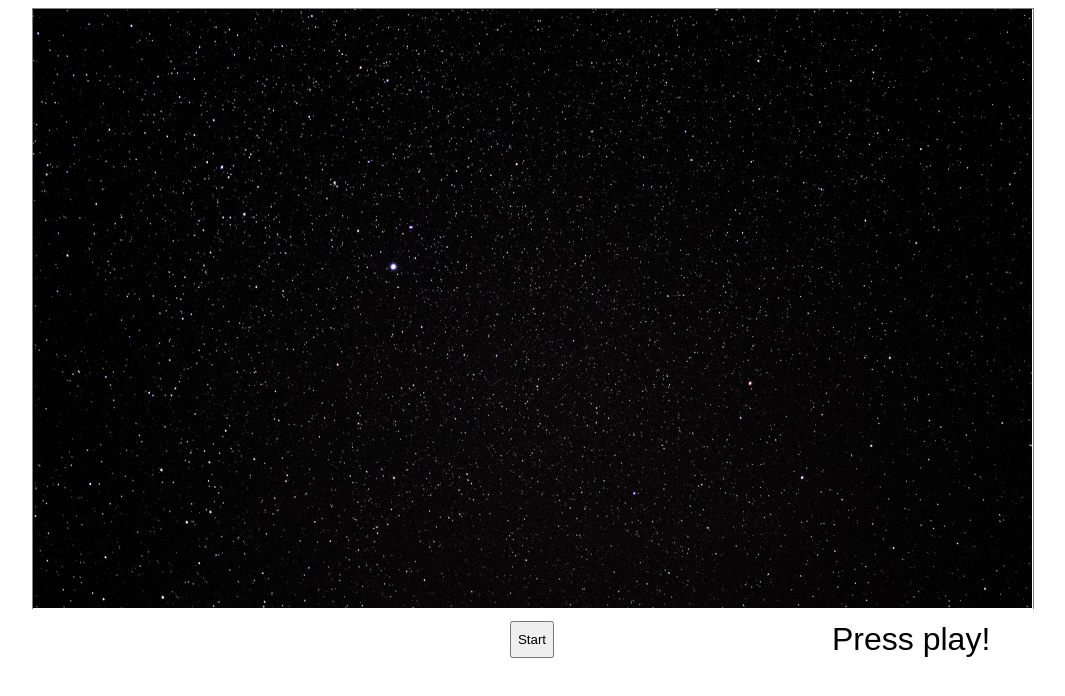
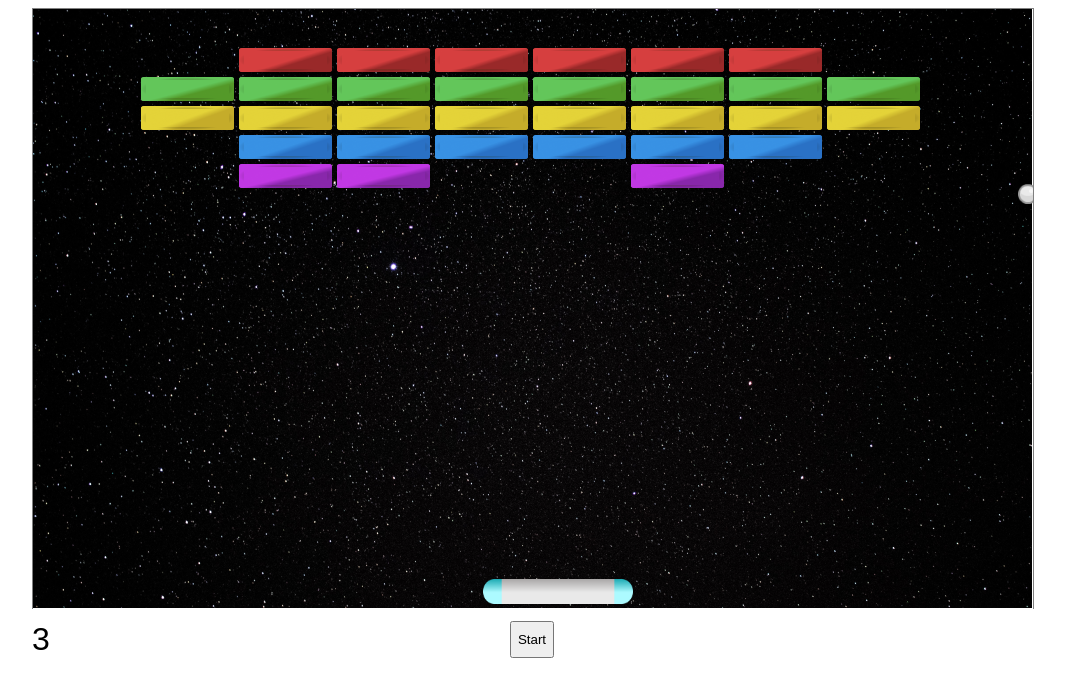
Before and after one commit to LievStudio/arkanoid-typescript, a website built with Parcel: page src/index.html in a window 1280 px wide. Both pictures are taken after a click on the button "Start". Shown: the whole page, without its empty margins (108-1173 px from the left). Built offline with nearby package versions, Linux system fonts and the light colour scheme.

Commit message:
initial commit game can't be served yet for some weird reason

```diff
--- a/package.json
+++ b/package.json
@@ -20,5 +20,8 @@
     "parcel-bundler": "^1.12.4",
     "prettier": "^2.2.1",
     "typescript": "^4.1.3"
+  },
+  "dependencies": {
+    "flow-typed": "^3.3.1"
   }
 }
--- /dev/null
+++ b/src/Collision.ts
@@ -0,0 +1,55 @@
+// Types
+import { Brick } from './sprites/Brick';
+import { Paddle } from './sprites/Paddle';
+import { Ball } from './sprites/Ball';
+import { CanvasView } from './view/CanvasView';
+
+export class Collision {
+
+    isCollidingBrick(ball: Ball, brick: Brick): boolean {
+        if (
+            ball.pos.x < brick.pos.x + brick.width &&
+            ball.pos.x +  ball.width > brick.pos.x &&
+            ball.pos.y < brick.pos.y + brick.height &&
+            ball.pos.y + ball.height > brick.pos.y
+        ) return true;
+
+        return false;
+    }
+
+    // Check ball collision with bricks
+    isCollidingBricks(ball: Ball, bricks: Brick[]): boolean {
+        let colliding = false;
+        bricks.forEach((brick,i) => {
+            if (this.isCollidingBrick(ball, brick)) {
+                ball.changeYDirection();
+
+                if (brick.energy === 1) {
+                    bricks.splice(i, 1);
+                } else {
+                    brick.energy -= 1;
+                }
+
+                colliding = true;
+            }
+        });
+
+        return colliding;
+    }
+
+    checkBallCollision(ball: Ball, paddle: Paddle, view: CanvasView): void {
+        // 1. Check ball collision with paddle
+        if (
+            ball.pos.x + ball.width >  paddle.pos.x &&
+            ball.pos.x < paddle.pos.x + paddle.width &&
+            ball.pos.y + ball.height === paddle.pos.y
+        ) ball.changeYDirection();
+        // 2. Check ball collision with walls
+        // Ball movement X constraints
+        if (ball.pos.x > view.canvas.width - ball.width || ball.pos.x < 0) {
+            ball.changeXDirection();
+        }
+        // Ball movement Y constraints
+        if (ball.pos.y < 0 + ball.height) ball.changeYDirection();
+    }
+}
--- /dev/null
+++ b/src/helpers.ts
@@ -0,0 +1,34 @@
+import { Brick } from './sprites/Brick';
+import {
+    BRICK_IMAGES,
+    LEVEL,
+    STAGE_COLS,
+    STAGE_PADDING,
+    BRICK_ENERGY,
+    BRICK_HEIGHT,
+    BRICK_PADDING,
+    BRICK_WIDTH
+} from 'setup';
+
+export const createBricks = (): Brick[] => {
+    return LEVEL.reduce((acc, element, i) => {
+        const row = Math.floor((i + 1) / STAGE_COLS);
+        const col = i % STAGE_COLS;
+
+        const x = STAGE_PADDING + col * (BRICK_WIDTH + BRICK_PADDING);
+        const y = STAGE_PADDING + row * (BRICK_HEIGHT + BRICK_PADDING);
+
+        if (element === 0) return acc;
+
+        return [
+            ...acc,
+            new Brick(
+                BRICK_WIDTH,
+                BRICK_HEIGHT,
+                { x, y },
+                BRICK_ENERGY[element],
+                BRICK_IMAGES[element]
+            )
+        ]
+    }, [] as Brick[])
+}
--- a/src/index.html
+++ b/src/index.html
@@ -1,4 +1,3 @@
-<!DOCTYPE html>
 <html lang="en">
   <head>
     <meta charset="UTF-8" />
--- a/src/index.ts
+++ b/src/index.ts
@@ -1,2 +1,110 @@
-// Start here
-console.log("Start here!");
+import { CanvasView } from './view/CanvasView';
+import { Ball } from './sprites/Ball';
+import { Brick } from './sprites/Brick';
+import { Paddle } from './sprites/Paddle';
+import { Collision } from './Collision';
+// Images
+import PADDLE_IMAGE from './images/paddle.png';
+import BALL_IMAGE from './images/ball.png';
+// Level and colors
+import {
+  PADDLE_SPEED,
+  PADDLE_WIDTH,
+  PADDLE_HEIGHT,
+  PADDLE_STARTX,
+  BALL_SPEED,
+  BALL_SIZE,
+  BALL_STARTX,
+  BALL_STARTY
+} from './setup';
+// Helpers
+import { createBricks } from './helpers';
+
+let gameOver = false;
+let score = 0;
+
+function setGameOver(view: CanvasView) {
+  view.drawInfo('Game Over!');
+  gameOver = false;
+}
+
+function setGameWin(view: CanvasView) {
+  view.drawInfo('Game Won!');
+  gameOver = false;
+}
+
+function gameLoop(
+  view: CanvasView,
+  bricks: Brick[],
+  paddle: Paddle,
+  ball: Ball,
+  collision: Collision
+) {
+  console.log('draw!');
+  view.clear();
+  view.drawBricks(bricks);
+  view.drawSprite(paddle);
+  view.drawSprite(ball);
+  // Move Ball
+  ball.moveBall();
+
+  // Move paddle and check so it won't exit the playfield
+  if (
+    (paddle.isMovingLeft && paddle.pos.x > 0) ||
+    (paddle.isMovingRight && paddle.pos.x < view.canvas.width - paddle.width)
+  ) {
+    paddle.movePaddle();
+  }
+
+  collision.checkBallCollision(ball, paddle, view);
+  const collidingBrick = collision.isCollidingBricks(ball, bricks);
+
+  if (collidingBrick) {
+    score += 1;
+    view.drawScore(score);
+  }
+
+  // Game Over when ball leaves playField
+  if (ball.pos.y > view.canvas.height) gameOver = true;
+  // If game won, set gameOver and display win
+  if (bricks.length === 0) return setGameWin(view);
+  // Return if gameover and don't run the requestAnimationFrame
+  if (gameOver) return setGameOver(view);
+
+  requestAnimationFrame(() => gameLoop(view, bricks, paddle, ball, collision));
+}
+
+function startGame(view: CanvasView) {
+  // Reset displays
+  score = 0;
+  view.drawInfo('');
+  view.drawScore(0);
+  // Create a collision instance
+  const collision = new Collision();
+  // Create all bricks
+  const bricks = createBricks();
+  // Create a Ball
+  const ball = new Ball(
+    BALL_SIZE,
+    { x: BALL_STARTX, y: BALL_STARTY },
+    BALL_SPEED,
+    BALL_IMAGE
+  );
+  // Create a Paddle
+  const paddle = new Paddle(
+    PADDLE_SPEED,
+    PADDLE_WIDTH,
+    PADDLE_HEIGHT,
+    {
+      x: PADDLE_STARTX,
+      y: view.canvas.height - PADDLE_HEIGHT - 5
+    },
+    PADDLE_IMAGE
+  );
+
+  gameLoop(view, bricks, paddle, ball, collision);
+}
+
+// Create a new view
+const view = new CanvasView('#playField');
+view.initStartButton(startGame);
--- /dev/null
+++ b/src/sprites/Ball.ts
@@ -0,0 +1,54 @@
+import { Vector } from '../types';
+
+export class Ball {
+    private speed: Vector;
+    private ballImage: HTMLImageElement = new Image();
+
+    constructor (
+        private ballSize: number,
+        private position: Vector,
+        speed: number,
+        image: string,
+    ) {
+        this.ballSize = ballSize;
+        this.position = position;
+        this.speed = {
+            x: speed,
+            y: -speed
+        };
+        this.ballImage.src = image;
+    }
+
+    // Getters
+
+    get width(): number {
+        return this.ballSize;
+    }
+
+    get height(): number {
+        return this.ballSize;
+    }
+
+    get pos(): Vector {
+        return this.position;
+    }
+
+    get image(): HTMLImageElement {
+        return this.ballImage;
+    }
+
+    // Methods
+
+    changeYDirection(): void {
+        this.speed.y -= this.speed.y;
+    }
+
+    changeXDirection(): void {
+        this.speed.x -= this.speed.x;
+    }
+
+    moveBall(): void {
+        this.pos.x += this.speed.x;
+        this.pos.y += this.speed.y;
+    }
+}
--- /dev/null
+++ b/src/sprites/Brick.ts
@@ -0,0 +1,45 @@
+import { Vector } from '../types';
+
+export class Brick {
+    private brickImage: HTMLImageElement = new Image();
+
+    constructor (
+        private brickWidth: number,
+        private brickHeight: number,
+        private position: Vector,
+        private brickEnergy: number,
+        image: string
+    ) {
+        this.brickEnergy = brickEnergy;
+        this.brickHeight = brickHeight;
+        this.brickWidth = brickWidth;
+        this.position = position;
+        this.brickImage.src = image;
+    }
+    // Getters
+    get width(): number {
+        return this.brickWidth;
+    }
+
+    get height(): number {
+        return this.brickHeight;
+    }
+
+    get pos(): Vector {
+        return this.position;
+    }
+
+    get energy(): number {
+        return this.brickEnergy;
+    }
+
+    get image(): HTMLImageElement {
+        return this.brickImage;
+    }
+
+    // Setters
+
+    set energy(energy: number) {
+        this.brickEnergy = energy;
+    }
+}
--- /dev/null
+++ b/src/sprites/Paddle.ts
@@ -0,0 +1,67 @@
+import { Vector } from '../types';
+
+export class Paddle {
+    private paddleImage: HTMLImageElement = new Image();
+    private moveLeft: boolean;
+    private moveRight: boolean;
+
+    constructor(
+        private speed: number,
+        private paddleWidth: number,
+        private paddleHeight: number,
+        private position: Vector,
+        image: string
+    ) {
+        this.speed = speed;
+        this.paddleWidth = paddleWidth;
+        this.paddleHeight = paddleHeight;
+        this.position = position;
+        this.moveLeft = false;
+        this.moveRight = false;
+        this.paddleImage.src = image;
+
+        // Add event listeners for keystrokes
+        document.addEventListener('keydown', this.handleKeyDown);
+        document.addEventListener('keyup', this.handleKeyUp);
+    }
+
+    // Getters
+    get width(): number {
+        return this.paddleWidth;
+    }
+
+    get height(): number {
+        return this.paddleHeight;
+    }
+
+    get pos(): Vector {
+        return this.position;
+    }
+
+    get image(): HTMLImageElement {
+        return this.paddleImage;
+    }
+
+    get isMovingLeft(): boolean {
+        return this.moveLeft;
+    }
+
+    get isMovingRight(): boolean {
+        return this.moveRight;
+    }
+
+    movePaddle(): void {
+        if (this.moveLeft) this.pos.x -= this.speed;
+        if (this.moveRight) this.pos.x += this.speed;
+    }
+
+    handleKeyUp = (e: KeyboardEvent): void => {
+        if (e.code === 'ArrowLeft' || e.key === 'ArrowLeft') this.moveLeft = false;
+        if (e.code === 'ArrowRight' || e.key === 'ArrowRight') this.moveRight = false;
+    }
+
+    handleKeyDown = (e: KeyboardEvent): void => {
+        if (e.code === 'ArrowLeft' || e.key === 'ArrowLeft') this.moveLeft = true;
+        if (e.code === 'ArrowRight' || e.key === 'ArrowRight') this.moveRight = true;
+    }
+}
--- /dev/null
+++ b/src/view/CanvasView.ts
@@ -0,0 +1,51 @@
+// Types
+import { Ball } from '../sprites/Ball';
+import { Brick } from '../sprites/Brick';
+import { Paddle } from '../sprites/Paddle';
+
+export class CanvasView {
+    canvas: HTMLCanvasElement;
+    private context: CanvasRenderingContext2D | null;
+    private scoreDisplay: HTMLObjectElement | null;
+    private start: HTMLObjectElement | null;
+    private info: HTMLObjectElement | null;
+
+    constructor(canvasName: string) {
+        this.canvas = document.querySelector(canvasName) as HTMLCanvasElement;
+        this.context = this.canvas.getContext('2d');
+        this.scoreDisplay = document.querySelector('#score');
+        this.start = document.querySelector('#start');
+        this.info = document.querySelector('#info');
+    }
+
+    clear(): void {
+        this.context?.clearRect(0,0, this.canvas.width, this.canvas.height);
+    }
+
+    initStartButton(startFn: (view: CanvasView) => void): void {
+        this.start?.addEventListener('click', () => startFn(this))
+    }
+
+    drawScore(score: number): void {
+        if (this.scoreDisplay) this.scoreDisplay.innerHTML = score.toString();
+    }
+
+    drawInfo(text: string): void {
+        if(this.info) this.info.innerHTML = text;
+    }
+
+    drawSprite(brick: Brick | Paddle | Ball): void {
+        if (!brick) return;
+        this.context?.drawImage(
+            brick.image,
+            brick.pos.x,
+            brick.pos.y,
+            brick.width,
+            brick.height
+        )
+    }
+
+    drawBricks(bricks: Brick[]): void {
+        bricks.forEach(brick => this.drawSprite(brick));
+    }
+}
```
Also changed, not shown: 1 other file.
